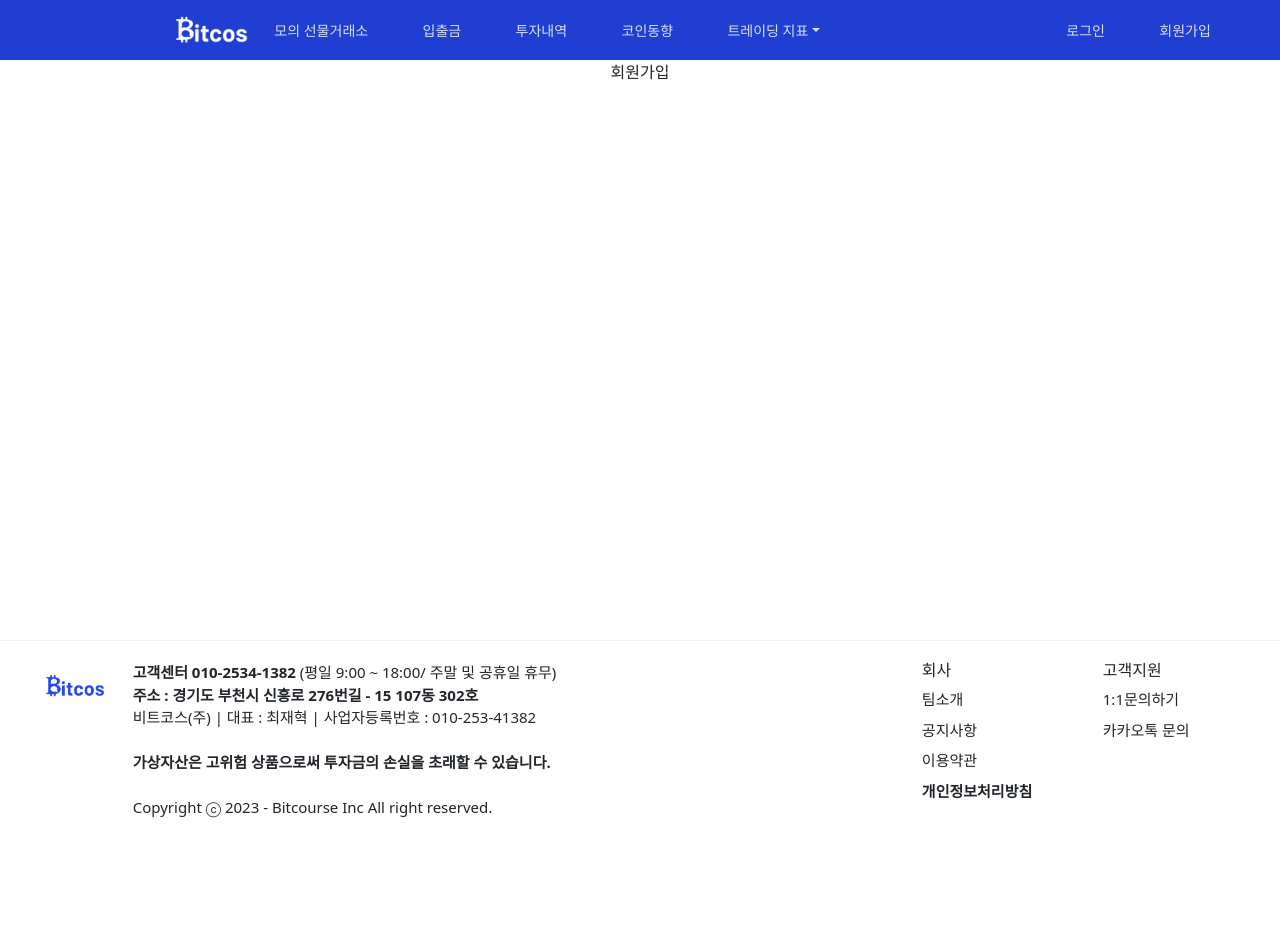
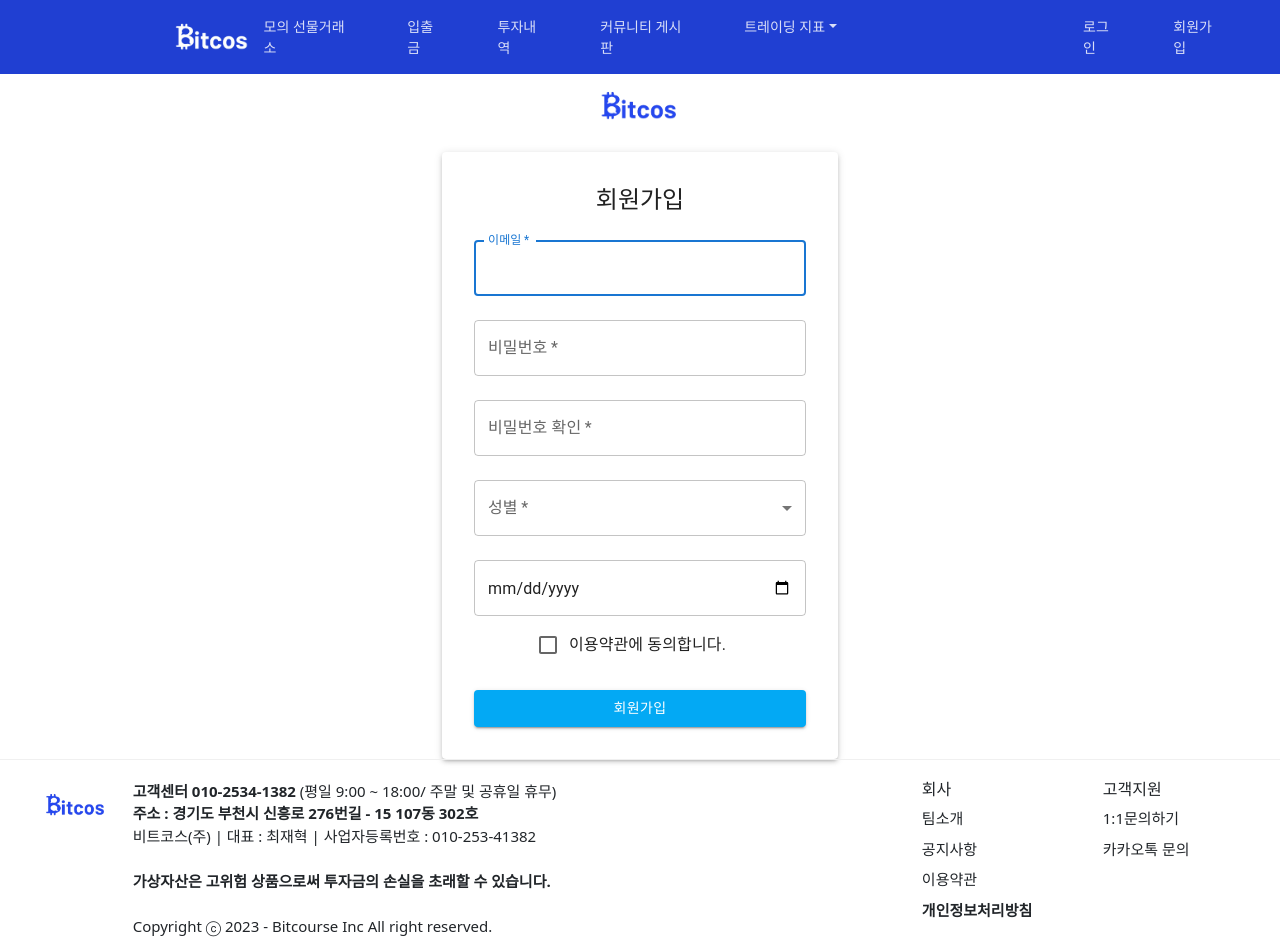
Before and after one commit to jea0902/Team-BItcos-Frontend, a React (Create React App) app: page /SignUp in a window 1280 px wide. Before the commit the page ends 819 px from the top, so only its background shows below. Built offline with nearby package versions, Linux system fonts and the light colour scheme.

Commit message:
기본기능들 밑그림 구현

```diff
--- /dev/null
+++ b/src/CommunityBoard/CommunityBoard.tsx
@@ -0,0 +1,59 @@
+import React, { useState } from 'react';
+import { Container, Paper, Typography, TextField, Button, List, ListItem, ListItemText } from '@mui/material';
+
+interface Post {
+    id: number;
+    content: string;
+  }
+
+const CommunityBoard : React.FC = () => {
+
+    const [posts, setPosts] = useState<Post[]>([]);
+    const [newPost, setNewPost] = useState<string>('');
+
+    const addPost = () => {
+      if (newPost.trim() !== '') {
+        const newPostItem: Post = { id: posts.length + 1, content: newPost };
+        setPosts([...posts, newPostItem]);
+        setNewPost('');
+      }
+    };
+
+
+  return (
+    <div>
+        <Container component="main" maxWidth="md">
+            <Paper elevation={3} sx={{ padding: 4, marginTop: 4 }}>
+                <Typography variant="h5" gutterBottom>
+                커뮤니티 게시판
+                </Typography>
+                <TextField
+                variant="outlined"
+                margin="normal"
+                fullWidth
+                multiline
+                rows={4}
+                placeholder="새로운 글을 작성하세요..."
+                value={newPost}
+                onChange={(e) => setNewPost(e.target.value)}
+                />
+                <Button
+                variant="contained"
+                color="primary"
+                onClick={addPost}
+                >
+                글 작성
+                </Button>
+                <List sx={{ marginTop: 2 }}>
+                {posts.map((post) => (
+                    <ListItem key={post.id}>
+                    <ListItemText primary={post.content} />
+                    </ListItem>
+                ))}
+                </List>
+            </Paper>
+        </Container>
+    </div>
+  )
+}
+export default CommunityBoard;
--- a/src/Navbar.tsx
+++ b/src/Navbar.tsx
@@ -28,7 +28,7 @@ const Navbar: React.FC = () => {
                 <a className="nav-link active" href="#">투자내역</a>
               </li>
               <li className="nav-item">
-                <a className="nav-link active" href="#">코인동향</a>
+                <a className="nav-link active" href="/CommunityBoard">커뮤니티 게시판</a>
               </li>
               <li className="nav-item dropdown">
                 <a className="nav-link active dropdown-toggle" href="#" role="button" data-bs-toggle="dropdown" aria-expanded="false">
--- a/src/RoutingComponent.tsx
+++ b/src/RoutingComponent.tsx
@@ -4,6 +4,7 @@ import Home from './Home';
 import VirtualFutureTrading from './VirualFutureTrading/VirtualFutureTrading';
 import SignUp from './users/SignUp';
 import LogIn from './users/LogIn';
+import CommunityBoard from './CommunityBoard/CommunityBoard';
 
 // App.tsx에서 사용될 라우팅을 전부 여기다
 
@@ -22,6 +23,7 @@ const RoutingComponent: React.FC<RoutingProps> = () => {
           <Route path="/Virtual-Future-Trading" element={<VirtualFutureTrading />} />
           <Route path="/SignUp" element={<SignUp />} />
           <Route path="/Login" element={<LogIn />} />
+          <Route path="/CommunityBoard" element={<CommunityBoard />} />
         </Routes>
       </BrowserRouter>
     </div>
--- a/src/users/LogIn.css
+++ b/src/users/LogIn.css
@@ -0,0 +1,5 @@
+.checkBox-Containder {
+    display: flex;
+    /* flex여야지 gap 사용 가능 */
+    gap: 1vw;
+}
--- a/src/users/Login.tsx
+++ b/src/users/Login.tsx
@@ -2,23 +2,61 @@ import React from 'react'
 import 로고후보 from "../image/bitcosLogo-blue.png";
 import 유저아이콘 from "../image/userIcon.png";
 import 비밀번호아이콘 from "../image/pwIcon.png"
+import { Container, Paper, Typography, TextField, Button, FormControlLabel, Checkbox } from '@mui/material';
+import "./LogIn.css";
 
 const LogIn : React.FC = () => {
   return (
     <div className='LogIn-Container' style={{width:"100%"}}>
-         <a className="logo" href="/"><img src={로고후보} alt="비트코스로고" style={{ width:"17vw",height:"auto"}}/></a> <br />
-        방문하신 사이트의 주소가 아래와 일치하는지 확인해 주세요. <br />
-        https://bitcos.com/
-        <br />
-        <input type="text" placeholder="아이디" style={{ borderColor : "#b1b1b1", padding:"0 40px 0 40px",width:"350px", height:"40px" ,backgroundImage : `url(${유저아이콘})`, backgroundSize:"contain", backgroundRepeat:"no-repeat"}} />
-        <br />
-        <input type="text"placeholder="비밀번호" style={{ borderColor : "#b1b1b1", padding:"0 40px 0 40px" ,width:"350px", height:"40px" ,backgroundImage : `url(${비밀번호아이콘})`, backgroundSize:"contain", backgroundRepeat:"no-repeat"}} />
-        <br />
-        <div>
-          <input type="checkbox" /> 로그인 상태 유지
-          IP보안 ON
-        </div>
+      <a className="logo" href="/"><img src={로고후보} alt="비트코스로고" style={{ width:"10vw",height:"auto"}}/></a>
 
+      <Container component="main" maxWidth="sm">
+        <Paper elevation={3} sx={{ padding: 4, display: 'flex', flexDirection: 'column', alignItems: 'center' }}>
+          <Typography variant="h5" gutterBottom>
+            로그인
+          </Typography>
+          <TextField
+            variant="outlined"
+            margin="normal"
+            required
+            fullWidth
+            label="이메일"
+            autoFocus
+          />
+          <TextField
+            variant="outlined"
+            margin="normal"
+            required
+            fullWidth
+            label="비밀번호"
+            type="password"
+          />
+          <br />
+
+          <div className='checkBox-Containder'>
+            <FormControlLabel
+              control={<Checkbox value="remember" color="primary" />}
+              label="이메일 저장"
+            />
+            <FormControlLabel
+              control={<Checkbox value="remember" color="primary" />}
+              label="로그인 상태 유지"
+            />
+            <FormControlLabel
+              control={<Checkbox value="remember" color="primary" />}
+              label="IP보안 ON"
+            />
+          </div>
+          <Button
+            type="submit"
+            fullWidth
+            variant="contained"
+            sx={{ mt: 3, backgroundColor: '#03a9f4' }}
+          >
+            로그인
+          </Button>
+        </Paper>
+      </Container>
     </div>
   )
 }
--- a/src/users/SignUp.tsx
+++ b/src/users/SignUp.tsx
@@ -1,10 +1,169 @@
-import React from 'react'
+import React, { useState } from 'react';
+import 로고후보 from "../image/bitcosLogo-blue.png";
+import { Container, Paper, Typography, TextField, Button, FormControl, InputLabel, Select, MenuItem, FormControlLabel, Checkbox } from '@mui/material';
 
 const SignUp : React.FC = () => {
+
+  // 이메일 인증은 백엔드에서 구현할 것.
+  // 이메일 저장과 로그인 유지 기능도 백엔드에서 구현
+
+
+  const [email, setEmail] = useState('');
+  const [password, setPassword] = useState('');
+  const [confirmPassword, setConfirmPassword] = useState('');
+  const [gender, setGender] = useState('');
+  const [birthDate, setBirthDate] = useState('');
+
+  const [emailError, setEmailError] = useState('');
+  const [passwordError, setPasswordError] = useState('');
+  const [confirmPasswordError, setConfirmPasswordError] = useState('');
+  const [birthDateError, setBirthDateError] = useState<string>('');
+
+  const isEmailValid = (email : string) => {
+    const emailRegex = /^[^\s@]+@[^\s@]+\.[^\s@]+$/;
+    return emailRegex.test(email);
+  };
+
+  const isPasswordValid = (password : string) => {
+    const passwordRegex = /^(?=.*[!@#$%^&*(),.?":{}|<>])(?=.*[a-zA-Z0-9]).{1,20}$/;
+    return passwordRegex.test(password);
+  };
+
+  const isBirthDateValid = (birthDate: string): boolean => {
+    // YYYY-MM-DD 형식 체크 정규표현식
+    const dateRegex = /^\d{4}-\d{2}-\d{2}$/;
+    return dateRegex.test(birthDate);
+  };
+
+  const handleSignUp = () => {
+    if (isEmailValid(email) && isPasswordValid(password) && password === confirmPassword && isBirthDateValid(birthDate)) {
+      // 회원가입 로직 구현
+      console.log('회원가입 정보:', { email, password, confirmPassword, gender, birthDate });
+    } else {
+      // 유효성 검사 실패 시 에러 메시지 설정
+      setEmailError(isEmailValid(email) ? '' : '유효한 이메일 주소를 입력해주세요.');
+      setPasswordError(isPasswordValid(password) ? '' : '특수문자를 포함한 20자 이내의 비밀번호를 입력해주세요.');
+      setConfirmPasswordError(password === confirmPassword ? '' : '비밀번호가 일치하지 않습니다.');
+      setBirthDateError(isBirthDateValid(birthDate) ? '' : '올바른 생년월일 형식을 입력하세요.');
+    }
+  };
+
   return (
     <div className='SignUp-Container'>
-        회원가입
+
+      <a className="logo" href="/"><img src={로고후보} alt="비트코스로고" style={{ width:"10vw",height:"auto"}}/></a>
+
+      <Container component="main" maxWidth="xs">
+        <Paper elevation={3} sx={{ padding: 4, display: 'flex', flexDirection: 'column', alignItems: 'center' }}>
+          <Typography variant="h5" gutterBottom>
+            회원가입
+          </Typography>
+          <TextField
+            variant="outlined"
+            margin="normal"
+            required
+            fullWidth
+            id="email"
+            label="이메일"
+            name="email"
+            autoComplete="email"
+            autoFocus
+            value={email}
+            onChange={(e) => {
+              setEmail(e.target.value);
+              setEmailError('');
+            }}
+            error={Boolean(emailError)}
+            helperText={emailError}
+          />
+          <TextField
+            variant="outlined"
+            margin="normal"
+            required
+            fullWidth
+            name="password"
+            label="비밀번호"
+            type="password"
+            id="password"
+            autoComplete="new-password"
+            value={password}
+            onChange={(e) => {
+              setPassword(e.target.value);
+              setPasswordError('');
+            }}
+            error={Boolean(passwordError)}
+            helperText={passwordError}
+          />
+          <TextField
+            variant="outlined"
+            margin="normal"
+            required
+            fullWidth
+            name="confirmPassword"
+            label="비밀번호 확인"
+            type="password"
+            id="confirmPassword"
+            autoComplete="new-password"
+            value={confirmPassword}
+            onChange={(e) => {
+              setConfirmPassword(e.target.value);
+              setConfirmPasswordError('');
+            }}
+            error={Boolean(confirmPasswordError)}
+            helperText={confirmPasswordError}
+          />
+          <FormControl fullWidth margin="normal" required>
+            <InputLabel id="gender-label">성별</InputLabel>
+            <Select
+              labelId="gender-label"
+              id="gender"
+              value={gender}
+              label="성별"
+              onChange={(e) => setGender(e.target.value)}
+            >
+              <MenuItem value="male">남성</MenuItem>
+              <MenuItem value="female">여성</MenuItem>
+              <MenuItem value="other">기타</MenuItem>
+            </Select>
+          </FormControl>
+          <TextField
+            variant="outlined"
+            margin="normal"
+            required
+            fullWidth
+            name="birthDate"
+            type="date"
+            id="birthDate"
+            value={birthDate}
+            onChange={(e) => {
+              setBirthDate(e.target.value);
+              setBirthDateError('');
+            }}
+            error={Boolean(birthDateError)}
+            helperText={birthDateError}
+          />
+          <FormControlLabel
+            control={<Checkbox value="terms" color="primary" />}
+            label="이용약관에 동의합니다."
+          />
+        <Button
+          type="submit"
+          fullWidth
+          variant="contained"
+          sx={{ mt: 3, backgroundColor: '#03a9f4' }}
+          onClick={handleSignUp}
+          disabled={Boolean(
+            emailError ||
+            passwordError ||
+            confirmPasswordError ||
+            birthDateError
+          )}
+        >
+            회원가입
+          </Button>
+        </Paper>
+      </Container>
     </div>
-  )
-}
+  );
+};
 export default SignUp;
```
